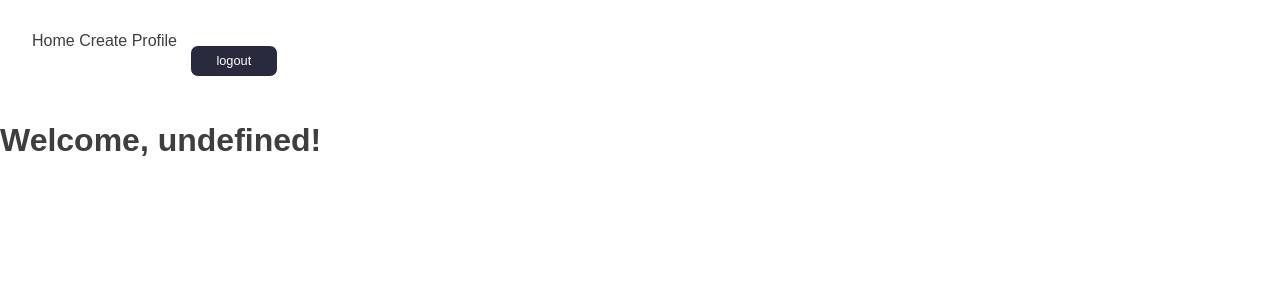
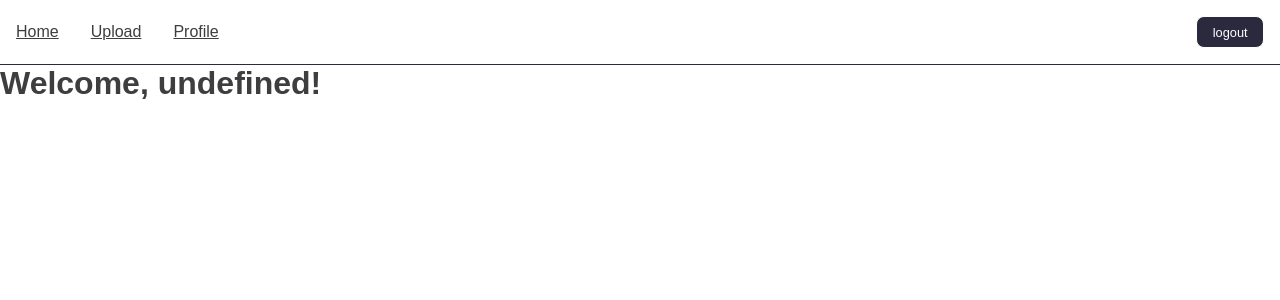
Before and after one commit to andreaDiClaudio/Virtual_Escape, a Svelte app in the folder client/Virtual-Escape/: page /home in a window 1280 px wide. Shown: the top 300 px of the page. Built offline with nearby package versions, Linux system fonts and the light colour scheme; sample sign-in values are in the browser's storage.

Commit message:
created and styled navbar component

```diff
--- a/client/Virtual-Escape/src/App.svelte
+++ b/client/Virtual-Escape/src/App.svelte
@@ -4,7 +4,7 @@
 
   import Login from "./pages/login/Login.svelte";
   import Signup from "./pages/signup/Signup.svelte";
-  import Home from "./pages/home/home.svelte";
+  import Home from "./pages/home/Home.svelte";
   import UploadImages from "./pages/upload/UploadImages.svelte";
 
   import { titleStore } from "./stores/tabTitle/tabTitle.js";
--- a/client/Virtual-Escape/src/assets/css/home/home.css
+++ b/client/Virtual-Escape/src/assets/css/home/home.css
@@ -5,5 +5,39 @@
 #navbar {
     display: flex;
     flex-direction: row;
-    padding: 2rem;
+    padding: 1rem;
+    border-bottom: solid 1px #2a2a3f;
 }
+
+#navbar-left-side {
+    text-align: left;
+    margin-right: auto;
+    display: flex;
+    align-items: center;
+    gap: 2rem;
+}
+
+#navbar-right-side {
+    justify-content: end;
+}
+
+#logout-button {
+    padding:0.6em 1.2em;
+    border-radius: 8px;
+    color:#fff;
+    background-color: #2a2a3f;
+    font-size:0.8em;
+    border: solid white 1px;
+    cursor:pointer;
+}
+
+#logout-button:hover {
+    padding:0.6em 1.2em;
+    border-radius: 8px;
+    color:#2a2a3f;
+    background-color:#ffffff;
+    box-shadow: 0px 0px 10px #9b644b;
+    font-size:0.8em;
+    border: solid #2a2a3f 1px;
+    cursor:pointer;
+}
--- /dev/null
+++ b/client/Virtual-Escape/src/components/Navbar.svelte
@@ -0,0 +1,31 @@
+<script>
+    import { user } from "../stores/users/users.js";
+
+    function handleSubmit() {
+        fetch("http://localhost:8080/logout", {
+            method: "POST",
+            headers: {
+                "Content-Type": "application/json",
+            },
+        }).then((response) => {
+            if (response.status === 200) {
+                user.set(null);
+                localStorage.removeItem("user");
+                window.location.href = "/";
+            }
+        });
+    }
+</script>
+
+<nav id="navbar">
+    <div id="navbar-left-side">
+        <a class="navbar-content" href="/home">Home</a>
+        <a class="navbar-content" href="/upload">Upload</a>
+        <a class="navbar-content" href="/profile">Profile</a>
+    </div>
+    <div id="navbar-right-side">
+        <form on:submit|preventDefault={handleSubmit}>
+            <button type="submit" id="logout-button">logout</button>
+        </form>
+    </div>
+</nav>
--- a/client/Virtual-Escape/src/pages/home/home.svelte
+++ b/client/Virtual-Escape/src/pages/home/home.svelte
@@ -2,6 +2,7 @@
     import { user } from "../../stores/users/users.js";
     import { onMount, onDestroy } from "svelte";
     import { titleStore } from "../../stores/tabTitle/tabTitle.js";
+    import Navbar from "../../components/Navbar.svelte";
 
     // Update the document title when the component is mounted
     titleStore.setTitle("Home | VE");
@@ -15,38 +16,9 @@
         titleStore.resetTitle();
         document.body.classList.remove("body-white");
     });
-
-    function handleSubmit() {
-        fetch("http://localhost:8080/logout", {
-            method: "POST",
-            headers: {
-                "Content-Type": "application/json",
-            },
-        }).then((response) => {
-            if (response.status === 200) {
-                user.set(null);
-                localStorage.removeItem("user");
-                window.location.href = "/";
-            }
-        });
-    }
 </script>
 
 <div id="home-page">
-    <nav>
-        <div id="navbar">
-            <div id="navbar-left-side">
-                <a class="navbar-content">Home</a>
-                <a class="navbar-content">Create</a>
-                <a class="navbar-content">Profile</a>
-            </div>
-            <div>
-                <form on:submit|preventDefault={handleSubmit}>
-                    <button type="submit" id="submit-form-button">logout</button
-                    >
-                </form>
-            </div>
-        </div>
-    </nav>
+    <Navbar />
     <h1>Welcome, {$user.nickname}!</h1>
 </div>
```
Also changed, not shown: client/Virtual-Escape/public/icon1.svg (deleted), 1 other file (tests, documents, lock files or other folders).
